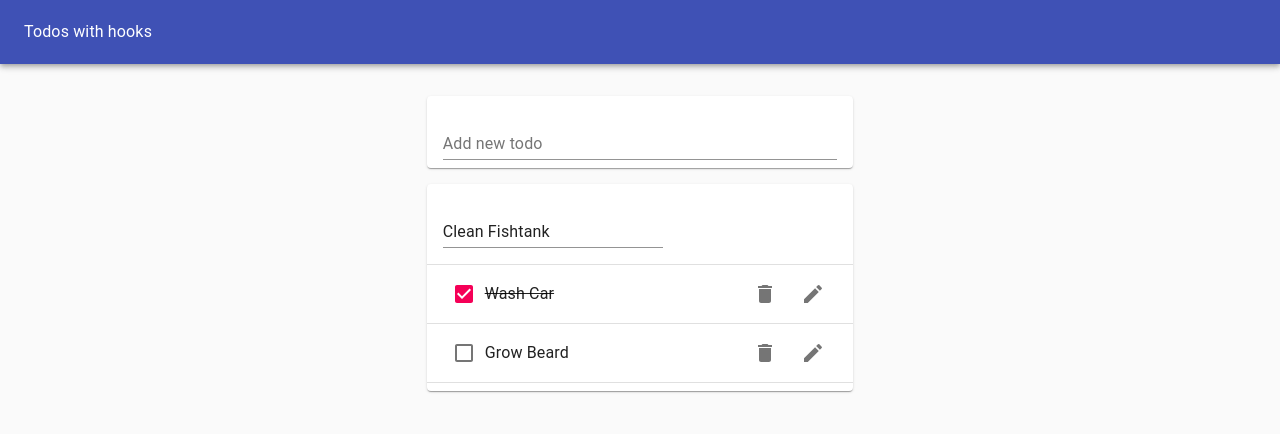
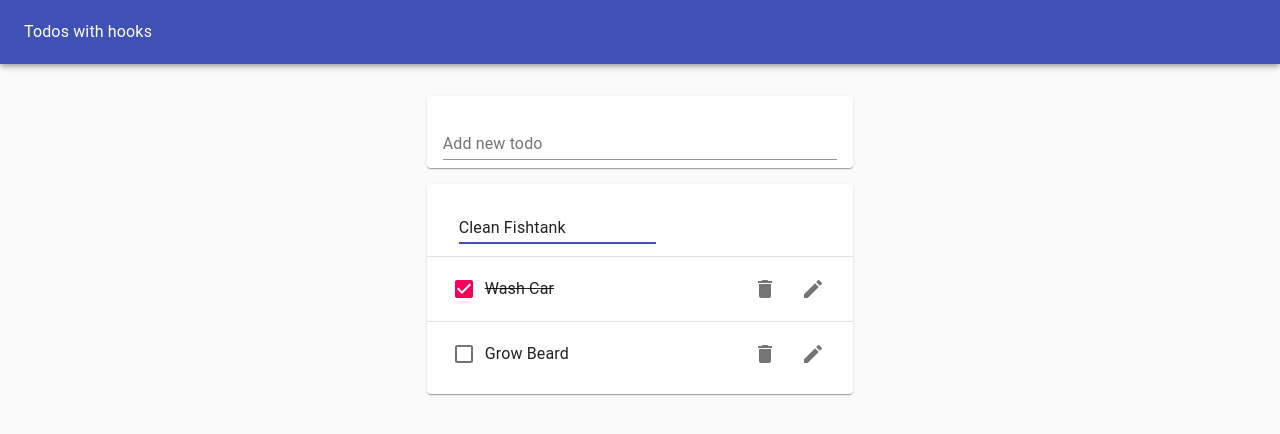
Before and after one commit to mayanhavoc/todo_react_hooks, a React (Create React App) app: page / in a window 1280 px wide. Both pictures are taken after a click on the button 813 px from the left and 221 px from the top of the page. Shown: the top 434 px of the page. Built offline with nearby package versions, Linux system fonts and the light colour scheme.

Commit message:
edit todo component and methods

```diff
--- a/src/EditTodoForm.js
+++ b/src/EditTodoForm.js
@@ -2,15 +2,24 @@ import React from 'react';
 import useInputState from './hooks/useInputState';
 import TextField from '@material-ui/core/TextField';
 
-function EditTodoForm({ id, task, editTodo }) {
+function EditTodoForm({ id, task, editTodo, toggleEditForm }) {
     const [value, handleChange, reset] = useInputState(task);
     return (
         <form onSubmit={(e) => {
             e.preventDefault();
             editTodo(id, value);
             reset();
-            }}>
-            <TextField margin="normal" value={value} onChange={handleChange} fullWidth />
+            toggleEditForm();
+            }}
+            style={{ marginLeft: '1rem', width: '50%' }}
+            >
+            <TextField
+                margin="normal"
+                value={value}
+                onChange={handleChange}
+                fullWidth
+                autoFocus
+                />
         </form>
     )
 }
--- a/src/Todo.js
+++ b/src/Todo.js
@@ -14,10 +14,19 @@ import ListItemSecondaryAction from '@material-ui/core/ListItemSecondaryAction';
 function Todo({ id, task, completed, removeTodo, toggleTodo, editTodo }) {
     const [isEditing, toggle] = useToggle(false); // defaults to false, this is to be safe
     return (
-        <ListItem>
-            {isEditing ? <EditTodoForm id={id} task={task} toggleEditForm={toggle} editTodo={editTodo}/>:
+        <ListItem style={{ height: "64px" }}>
+            {isEditing ?
+            <EditTodoForm
+                id={id}
+                task={task}
+                toggleEditForm={toggle}
+                editTodo={editTodo}
+            />:
             <>
-            <Checkbox tabIndex={-1} checked={completed} onClick={() => toggleTodo(id)}/>
+            <Checkbox
+                tabIndex={-1}
+                checked={completed}
+                onClick={() => toggleTodo(id)}/>
             <ListItemText style={{ textDecoration: completed ? "line-through" : "none"}}>
                 {task}
             </ListItemText>
--- a/src/TodoList.js
+++ b/src/TodoList.js
@@ -9,7 +9,7 @@ function TodoList({ todos, removeTodo, toggleTodo, editTodo }) {
     return (
         <Paper>
             <List>
-                {todos.map(todo =>
+                {todos.map((todo, i) =>
                 <>
                     <Todo
                         id={todo.id}
@@ -20,7 +20,7 @@ function TodoList({ todos, removeTodo, toggleTodo, editTodo }) {
                         toggleTodo={toggleTodo}
                         editTodo={editTodo}
                     />
-                    <Divider />
+                    {i < todos.length - 1 && <Divider />}
                 </>
                 )}
             </List>
```
